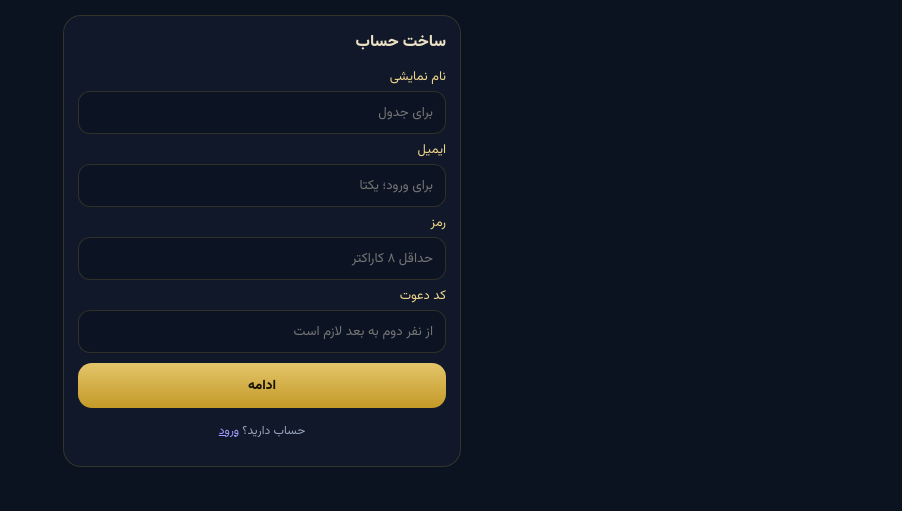
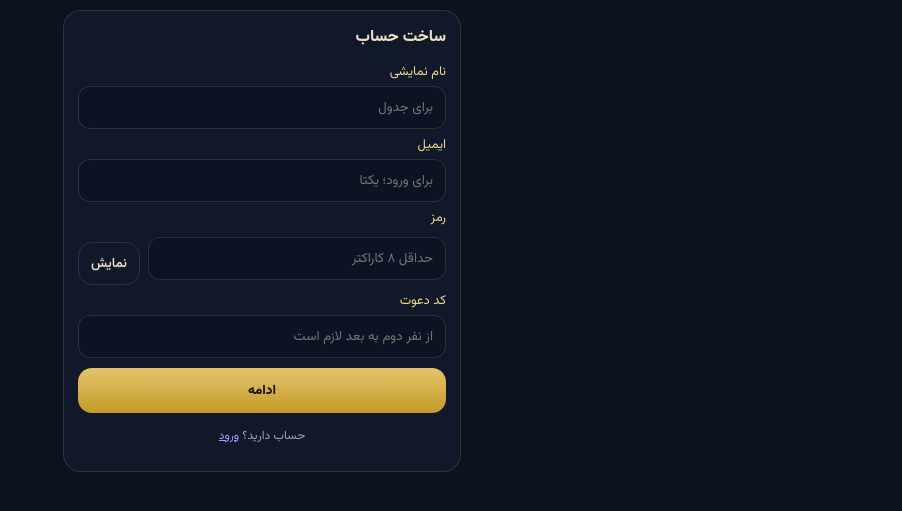
Before and after one commit to shmadi08/fika-champion, a website: page index.html in a window 1280 px wide. Shown: the part 233-744 px from the top of the page, without its empty margins (378-1280 px from the left). Drawn offline with Linux system fonts and the light colour scheme; no server answers.

Commit message:
Update index.html

```diff
--- a/index.html
+++ b/index.html
@@ -31,7 +31,7 @@
         <label>ایمیل</label>
         <input id="email" type="email" autocomplete="username" required placeholder="برای ورود؛ یکتا">
         <label>رمز</label>
-        <input id="password" type="password" autocomplete="current-password" required minlength="8" placeholder="حداقل ۸ کاراکتر">
+        <div style="display:flex;gap:8px;align-items:center"><input id="password" type="password" autocomplete="current-password" required minlength="8" placeholder="حداقل ۸ کاراکتر" style="flex:1"><button type="button" id="pweye" class="btn ghost" style="width:auto;margin:0;padding:10px 12px">نمایش</button></div>
         <div id="invite-wrap">
           <label>کد دعوت</label>
           <input id="inviteCode" autocomplete="off" placeholder="از نفر دوم به بعد لازم است">
```
